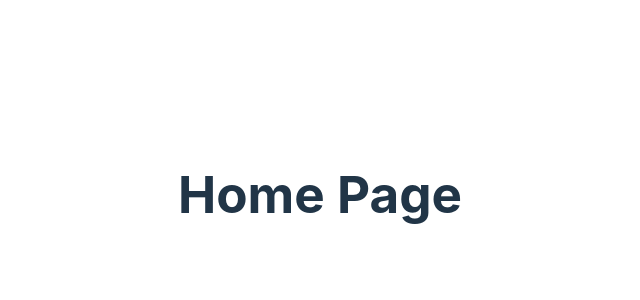
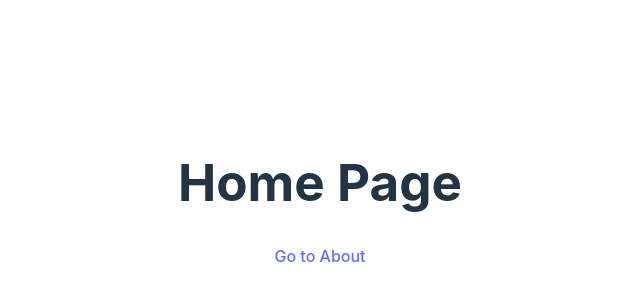
Before and after one commit to DerBrasilianer/front_router, a React (Vite) app in the folder projeto_router/: page / in a window 1280 px wide. Shown: the part 206-506 px from the top of the page, without its empty margins (320-960 px from the left). Built offline with nearby package versions, Linux system fonts and the light colour scheme.

Commit message:
Adicionar botão de navegação no Home

```diff
--- a/projeto_router/src/pages/Home/Home.tsx
+++ b/projeto_router/src/pages/Home/Home.tsx
@@ -1,3 +1,4 @@
+import { Link } from 'react-router-dom'
 import './Home.css'
 
 const HomePage = () => {
@@ -5,7 +6,10 @@
     return (
 
         <div>
+
             <h1>Home Page</h1>
+            <Link to="/about">Go to About</Link>
+
         </div>
 
     )
```
